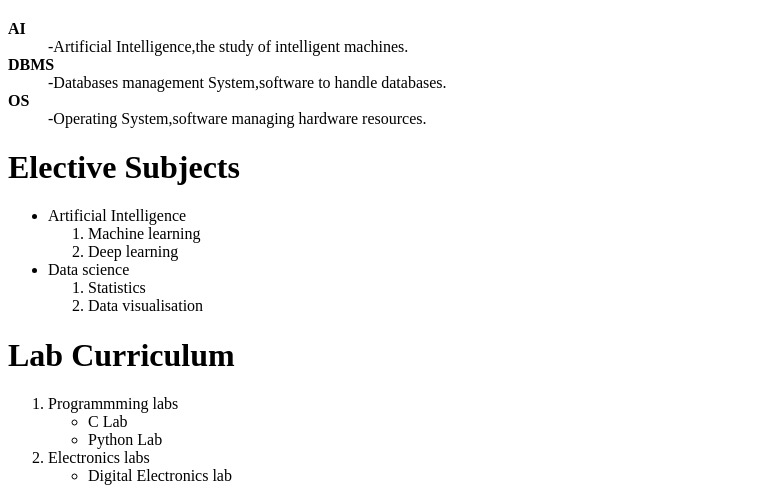
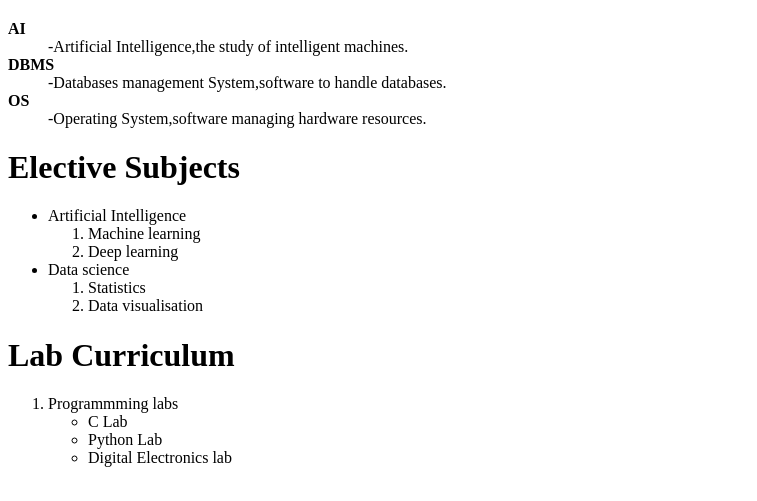
Before and after one commit to Shivansh0449singh/Experiments, a plain HTML site: page practice.html in a window 1280 px wide. Shown: the part 586-1087 px from the top of the page, without its empty margins (0-757 px from the left). Drawn offline with Linux system fonts and the light colour scheme.

Commit message:
ordered list

```diff
--- a/practice.html
+++ b/practice.html
@@ -80,9 +80,7 @@
                     Python Lab
                 </li>
             </ul>
-            <li>
-                Electronics labs
-            </li>
+
             <ul type="circle">
                 <li>
                     Digital Electronics lab
```
